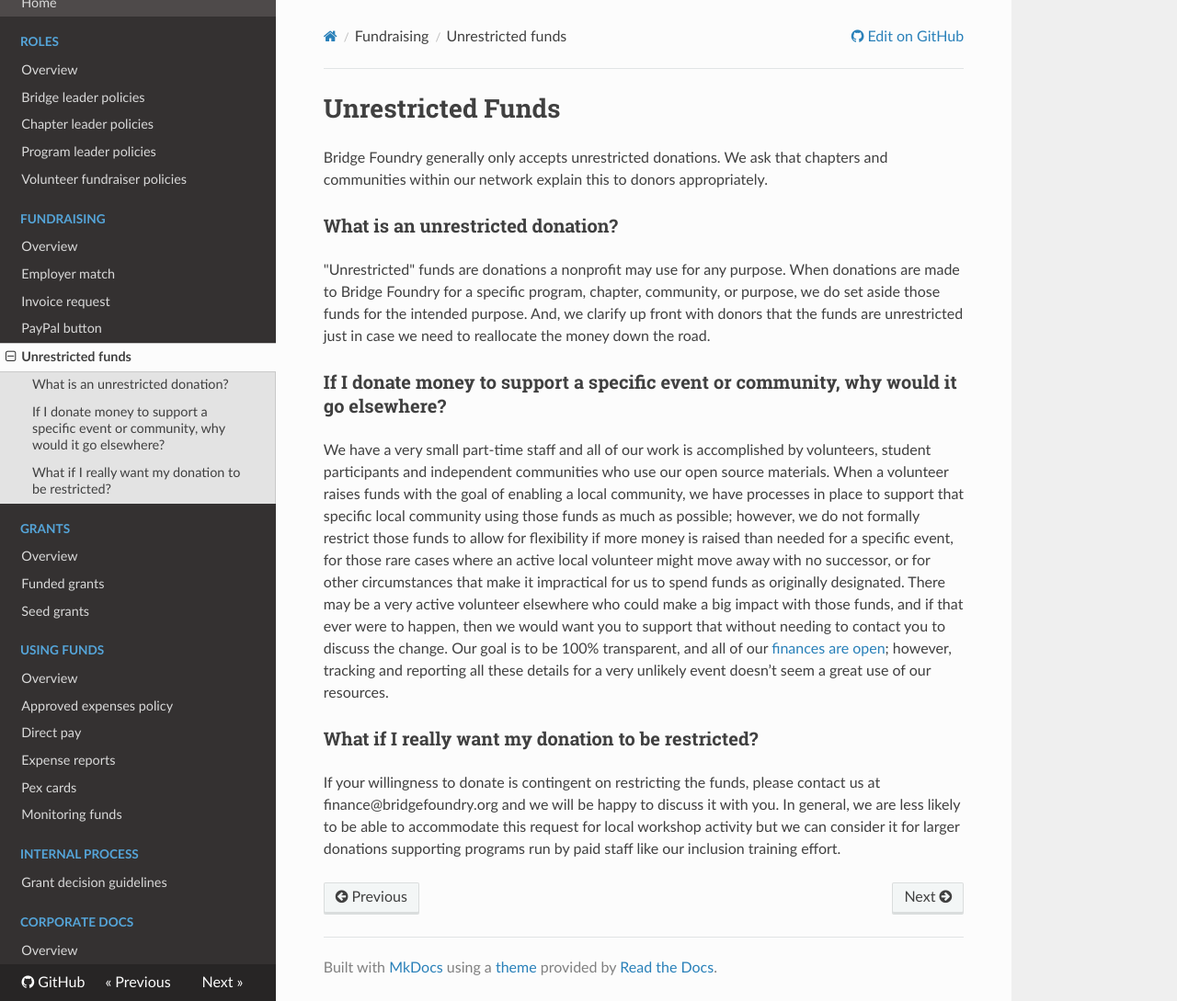
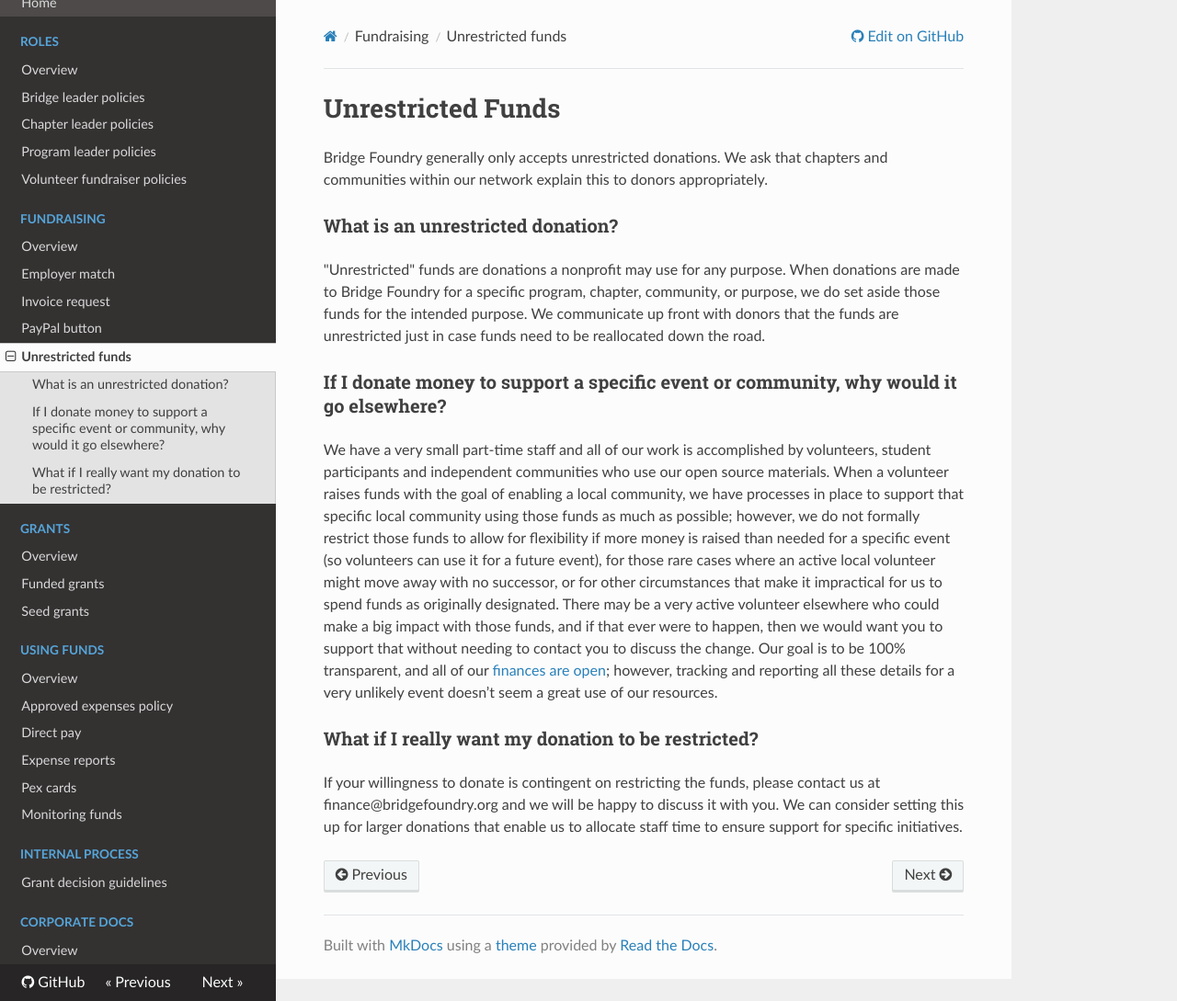
Before and after one commit to Satsaimistoowqp/bridgefoundry-operations, an MkDocs documentation site: the page built from docs/fundraising/unrestricted-funds.md, in a window 1280 px wide and 1089 px high. Shown: the whole window at 92% size. Built offline with MkDocs 1.6.1, drawn with Linux system fonts in a browser that asks for light colours; nearby versions of some CDN libraries; old or Windows-style settings are respelled for this version of MkDocs.

Commit message:
Minor phrasing edits
Doing direct commit since these are minor and suggested by Sarah, approved by me.

```diff
--- a/docs/fundraising/unrestricted-funds.md
+++ b/docs/fundraising/unrestricted-funds.md
@@ -3,10 +3,10 @@
 Bridge Foundry generally only accepts unrestricted donations. We ask that chapters and communities within our network explain this to donors appropriately.
 
 ### What is an unrestricted donation?
-"Unrestricted" funds are donations a nonprofit may use for any purpose. When donations are made to Bridge Foundry for a specific program, chapter, community, or purpose, we do set aside those funds for the intended purpose. And, we clarify up front with donors that the funds are unrestricted just in case we need to reallocate the money down the road.
+"Unrestricted" funds are donations a nonprofit may use for any purpose. When donations are made to Bridge Foundry for a specific program, chapter, community, or purpose, we do set aside those funds for the intended purpose. We communicate up front with donors that the funds are unrestricted just in case funds need to be reallocated down the road.
 
 ### If I donate money to support a specific event or community, why would it go elsewhere?
-We have a very small part-time staff and all of our work is accomplished by volunteers, student participants and independent communities who use our open source materials.  When a volunteer raises funds with the goal of enabling a local community, we have processes in place to support that specific local community using those funds as much as possible; however, we do not formally restrict those funds to allow for flexibility if more money is raised than needed for a specific event, for those rare cases where an active local volunteer might move away with no successor, or for other circumstances that make it impractical for us to spend funds as originally designated. There may be a very active volunteer elsewhere who could make a big impact with those funds, and if that ever were to happen, then we would want you to support that without needing to contact you to discuss the change.  Our goal is to be 100% transparent, and all of our [finances are open](https://docs.google.com/spreadsheets/d/10TzUid02hIkZTCjwKLI-c-OX5OeB2yergr71eHCc3uc/edit?usp=sharing); however, tracking and reporting all these details for a very unlikely event doesn’t seem a great use of our resources.
+We have a very small part-time staff and all of our work is accomplished by volunteers, student participants and independent communities who use our open source materials.  When a volunteer raises funds with the goal of enabling a local community, we have processes in place to support that specific local community using those funds as much as possible; however, we do not formally restrict those funds to allow for flexibility if more money is raised than needed for a specific event (so volunteers can use it for a future event), for those rare cases where an active local volunteer might move away with no successor, or for other circumstances that make it impractical for us to spend funds as originally designated. There may be a very active volunteer elsewhere who could make a big impact with those funds, and if that ever were to happen, then we would want you to support that without needing to contact you to discuss the change.  Our goal is to be 100% transparent, and all of our [finances are open](https://docs.google.com/spreadsheets/d/10TzUid02hIkZTCjwKLI-c-OX5OeB2yergr71eHCc3uc/edit?usp=sharing); however, tracking and reporting all these details for a very unlikely event doesn’t seem a great use of our resources.
 
 ### What if I really want my donation to be restricted?
-If your willingness to donate is contingent on restricting the funds, please contact us at finance@bridgefoundry.org and we will be happy to discuss it with you. In general, we are less likely to be able to accommodate this request for local workshop activity but we can consider it for larger donations supporting programs run by paid staff like our inclusion training effort.
+If your willingness to donate is contingent on restricting the funds, please contact us at finance@bridgefoundry.org and we will be happy to discuss it with you. We can consider setting this up for larger donations that enable us to allocate staff time to ensure support for specific initiatives.
```
